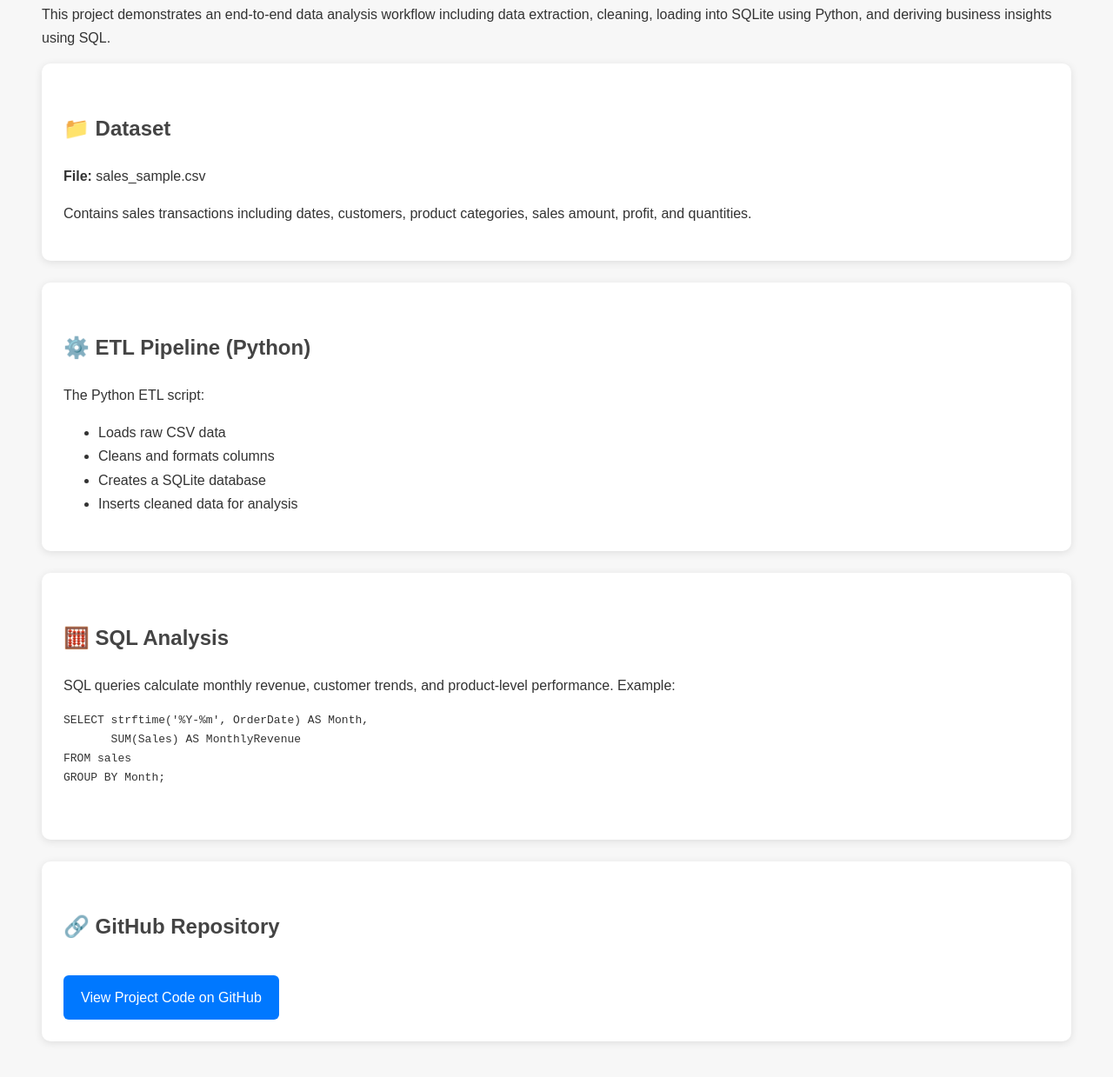
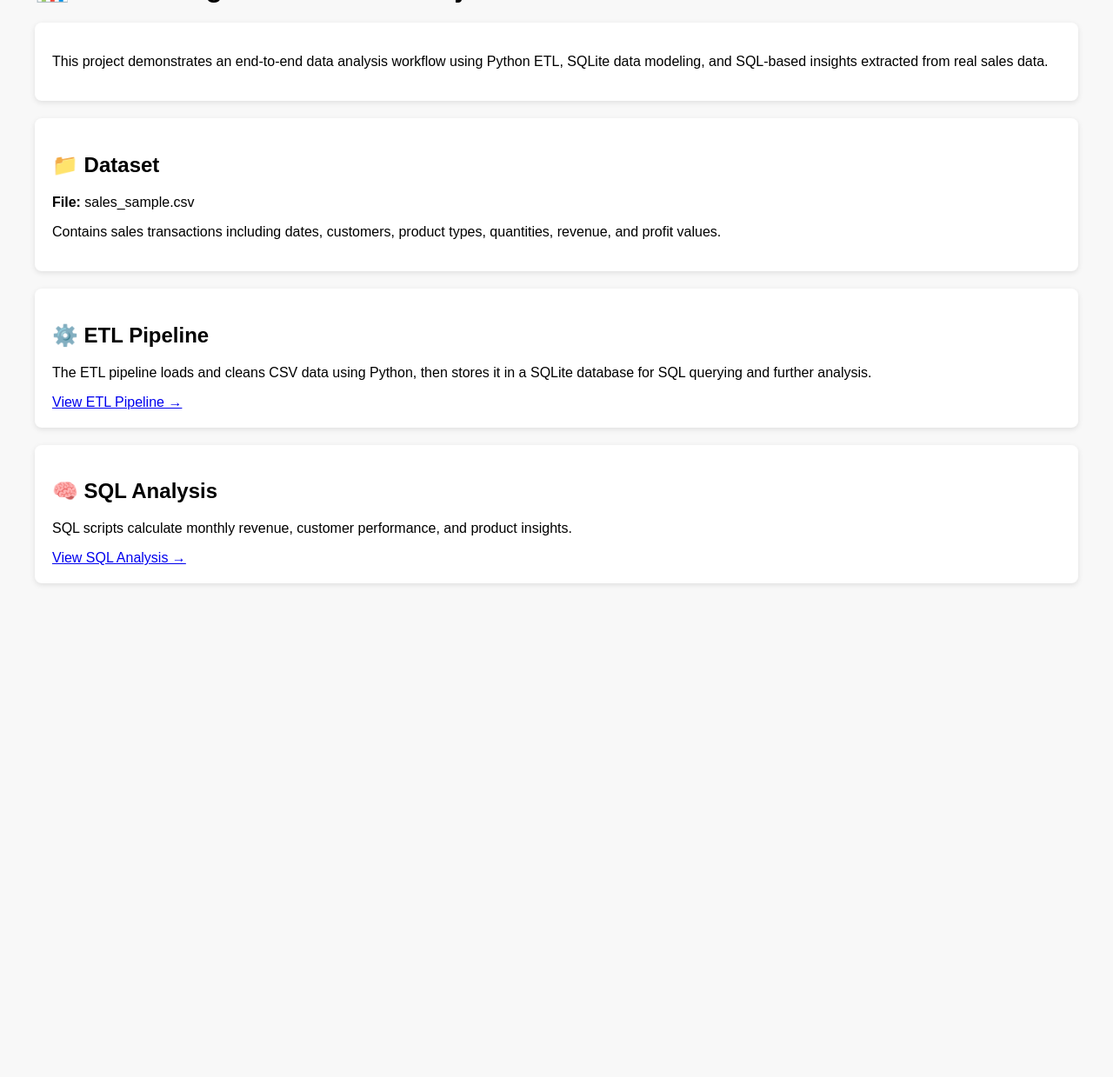
Before and after one commit to RuhiChopda/Sales_Insight_Dashboard, a plain HTML site: page docs/index.html in a window 1280 px wide. Shown: the part 137-1376 px from the top of the page at 87% size. After the commit the page ends 868 px from the top, so only its background shows below. Drawn offline with Linux system fonts and the light colour scheme.

Commit message:
Update index.html

```diff
--- a/docs/index.html
+++ b/docs/index.html
@@ -1,87 +1,46 @@
 <!DOCTYPE html>
-<html lang="en">
+<html>
 <head>
-    <meta charset="UTF-8" />
-    <meta name="viewport" content="width=device-width, initial-scale=1.0" />
     <title>Sales Insight Dashboard Project</title>
-    <style>
-        body {
-            font-family: Arial, sans-serif;
-            padding: 40px;
-            background-color: #f7f7f7;
-            color: #333;
-            line-height: 1.7;
-        }
-        h1 { font-size: 32px; margin-bottom: 10px; }
-        h2 { margin-top: 30px; color: #444; }
-        .card {
-            background: white;
-            padding: 25px;
-            margin-bottom: 25px;
-            border-radius: 10px;
-            box-shadow: 0 2px 10px rgba(0,0,0,0.1);
-        }
-        a.button {
-            display: inline-block;
-            padding: 12px 20px;
-            background: #0078ff;
-            color: white;
-            text-decoration: none;
-            border-radius: 6px;
-            margin-top: 15px;
-        }
-        a.button:hover { background: #005fcc; }
-    </style>
+    <link rel="stylesheet" href="style.css" />
 </head>
 <body>
 
-<h1>📊 Sales Insight Dashboard — Analytics Project</h1>
-<p>
-This project demonstrates an end-to-end data analysis workflow including
-data extraction, cleaning, loading into SQLite using Python, and deriving business insights using SQL.
-</p>
+<div class="navbar">
+    <a href="index.html">Home</a>
+    <a href="etl.html">ETL Pipeline</a>
+    <a href="sql.html">SQL Analysis</a>
+    <a href="data.html">Data Preview</a>
+    <a href="https://github.com/RuhiChopda/Sales_Insight_Dashboard" target="_blank">GitHub Repo</a>
+</div>
+
+<div class="container">
+    <h1>📊 Sales Insight Dashboard Project</h1>
+
+    <div class="card">
+        <p>This project demonstrates an end-to-end data analysis workflow using
+        Python ETL, SQLite data modeling, and SQL-based insights extracted from real sales data.</p>
+    </div>
 
     <div class="card">
         <h2>📁 Dataset</h2>
         <p><b>File:</b> sales_sample.csv</p>
-    <p>
-        Contains sales transactions including dates, customers, product categories, sales amount,
-        profit, and quantities.
-    </p>
+        <p>Contains sales transactions including dates, customers, product types,
+        quantities, revenue, and profit values.</p>
     </div>
 
     <div class="card">
-    <h2>⚙️ ETL Pipeline (Python)</h2>
-    <p>
-        The Python ETL script:
-        <ul>
-            <li>Loads raw CSV data</li>
-            <li>Cleans and formats columns</li>
-            <li>Creates a SQLite database</li>
-            <li>Inserts cleaned data for analysis</li>
-        </ul>
-    </p>
+        <h2>⚙️ ETL Pipeline</h2>
+        <p>The ETL pipeline loads and cleans CSV data using Python, then stores it
+        in a SQLite database for SQL querying and further analysis.</p>
+        <a href="etl.html">View ETL Pipeline →</a>
     </div>
 
     <div class="card">
-    <h2>🧮 SQL Analysis</h2>
-    <p>
-        SQL queries calculate monthly revenue, customer trends, and product-level performance.
-        Example:
-    </p>
-    <pre>
-SELECT strftime('%Y-%m', OrderDate) AS Month,
-       SUM(Sales) AS MonthlyRevenue
-FROM sales
-GROUP BY Month;
-    </pre>
+        <h2>🧠 SQL Analysis</h2>
+        <p>SQL scripts calculate monthly revenue, customer performance, and product insights.</p>
+        <a href="sql.html">View SQL Analysis →</a>
     </div>
-
-<div class="card">
-    <h2>🔗 GitHub Repository</h2>
-    <a class="button" href="https://github.com/RuhiChopda/Sales_Insight_Dashboard" target="_blank">
-        View Project Code on GitHub
-    </a>
 </div>
 
 </body>
```
Lines whose indentation alone changed are shown as unchanged.
